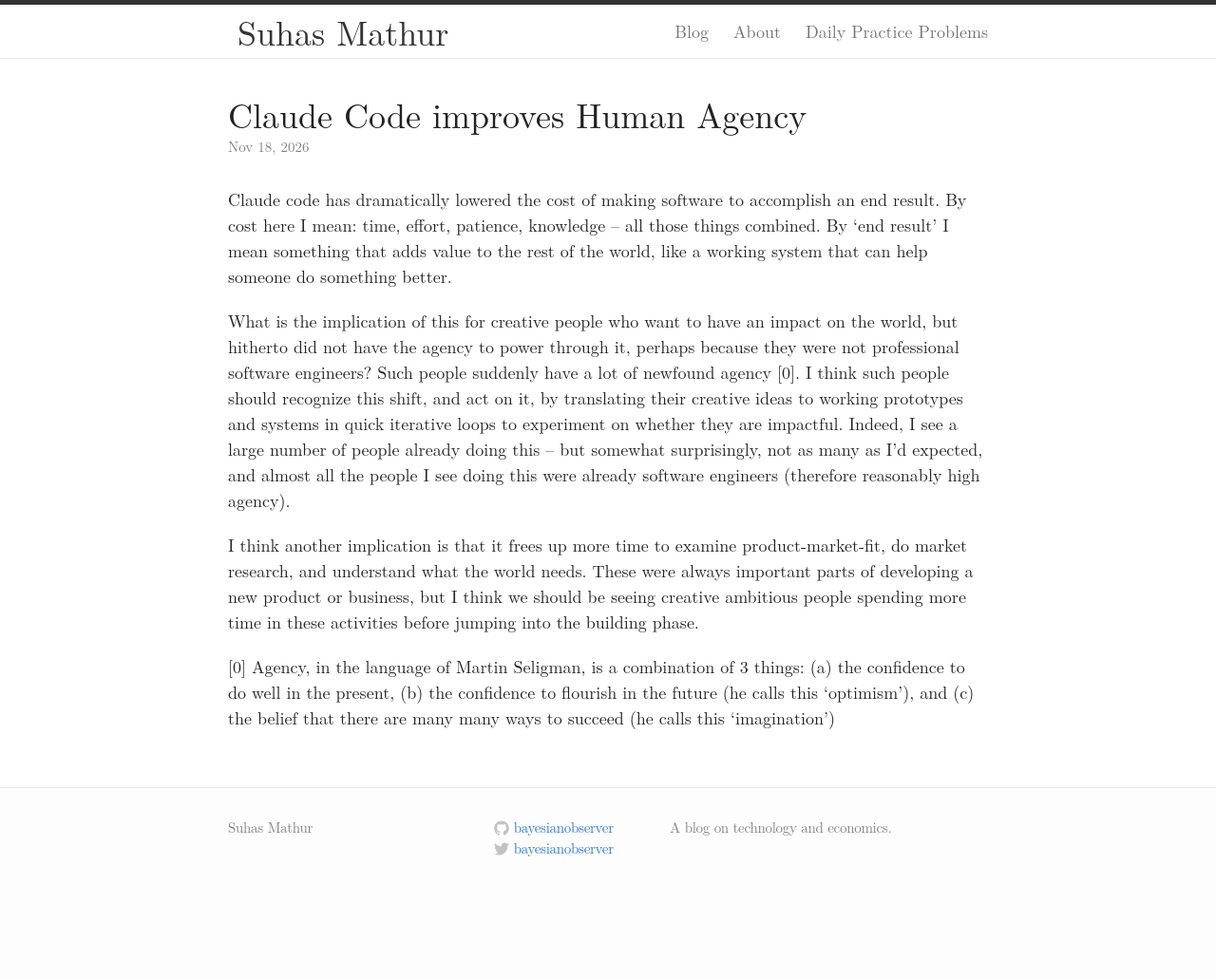
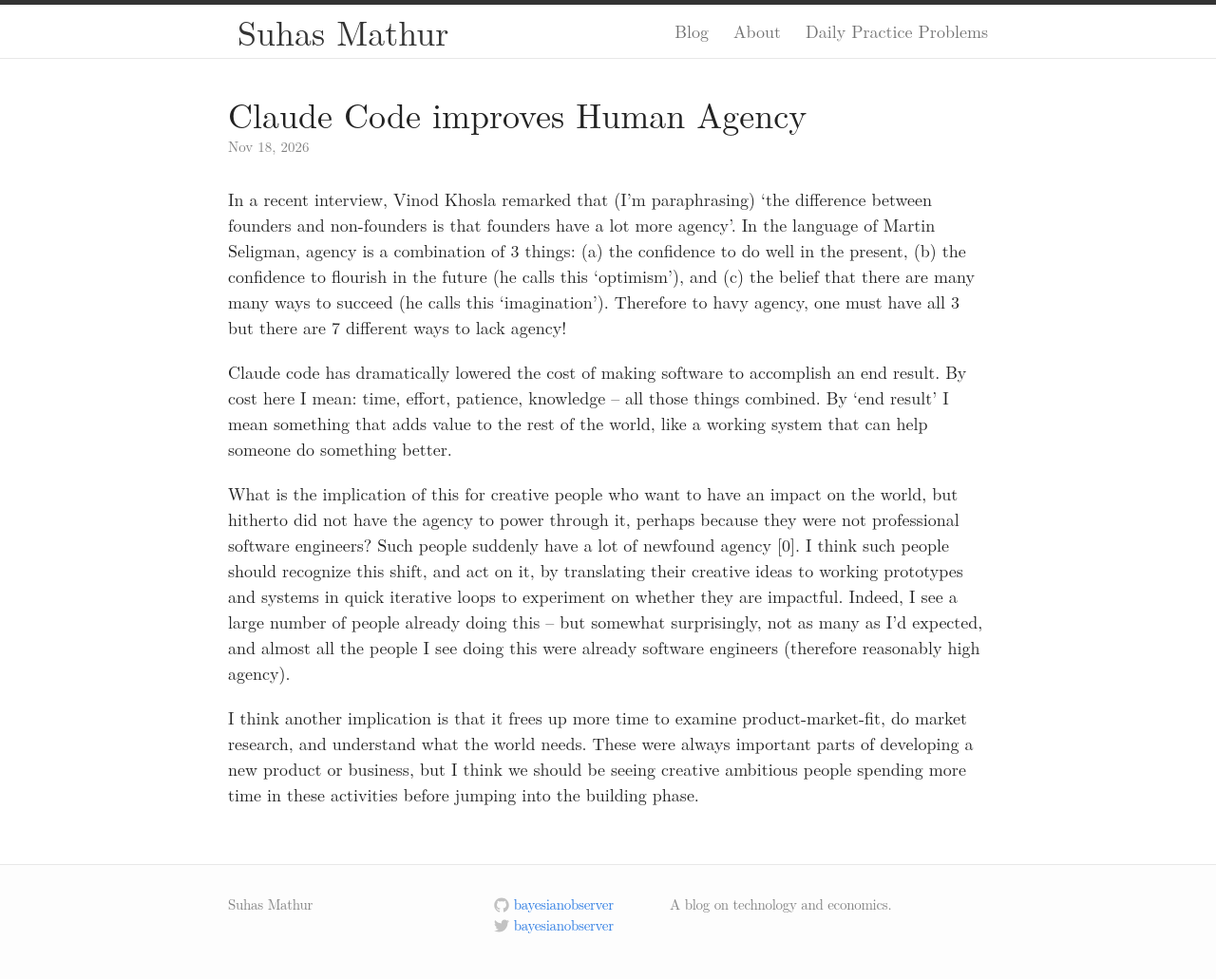
Before and after one commit to bayesianobserver/bayesianobserver.github.io, a Jekyll site: the page built from _posts/2026-11-18-agency-falling-costs.md, in a window 1280 px wide. Shown: the whole page at 95% size. Built offline with Jekyll 4.4.1, drawn with Linux system fonts in a browser that asks for light colours; some web fonts are replaced; before the commit the page ends 950 px from its top, so only the background shows below that.

Commit message:
agency edits

```diff
--- a/_posts/2026-11-18-agency-falling-costs.md
+++ b/_posts/2026-11-18-agency-falling-costs.md
@@ -7,10 +7,11 @@ kramdown:
   math_engine: mathjax
 ---
 
+In a recent interview, Vinod Khosla remarked that (I'm paraphrasing) 'the difference between founders and non-founders is that founders have a lot more agency'.
+In the language of Martin Seligman, agency is a combination of 3 things: (a) the confidence to do well in the present, (b) the confidence to flourish in the future (he calls this 'optimism'), and (c) the belief that there are many many ways to succeed (he calls this 'imagination'). Therefore to havy agency, one must have all 3 but there are 7 different ways to lack agency!
+
 Claude code has dramatically lowered the cost of making software to accomplish an end result. By cost here I mean: time, effort, patience, knowledge -- all those things combined. By 'end result' I mean something that adds value to the rest of the world, like a working system that can help someone do something better.
 
 What is the implication of this for creative people who want to have an impact on the world, but hitherto did not have the agency to power through it, perhaps because they were not professional software engineers? Such people suddenly have a lot of newfound agency [0]. I think such people should recognize this shift, and act on it, by translating their creative ideas to working prototypes and systems in quick iterative loops to experiment on whether they are impactful. Indeed, I see a large number of people already doing this -- but somewhat surprisingly, not as many as I'd expected, and almost all the people I see doing this were already software engineers (therefore reasonably high agency).
 
 I think another implication is that it frees up more time to examine product-market-fit, do market research, and understand what the world needs. These were always important parts of developing a new product or business, but I think we should be seeing creative ambitious people spending more time in these activities before jumping into the building phase.
-
-[0] Agency, in the language of Martin Seligman, is a combination of 3 things: (a) the confidence to do well in the present, (b) the confidence to flourish in the future (he calls this 'optimism'), and (c) the belief that there are many many ways to succeed (he calls this 'imagination')
```
